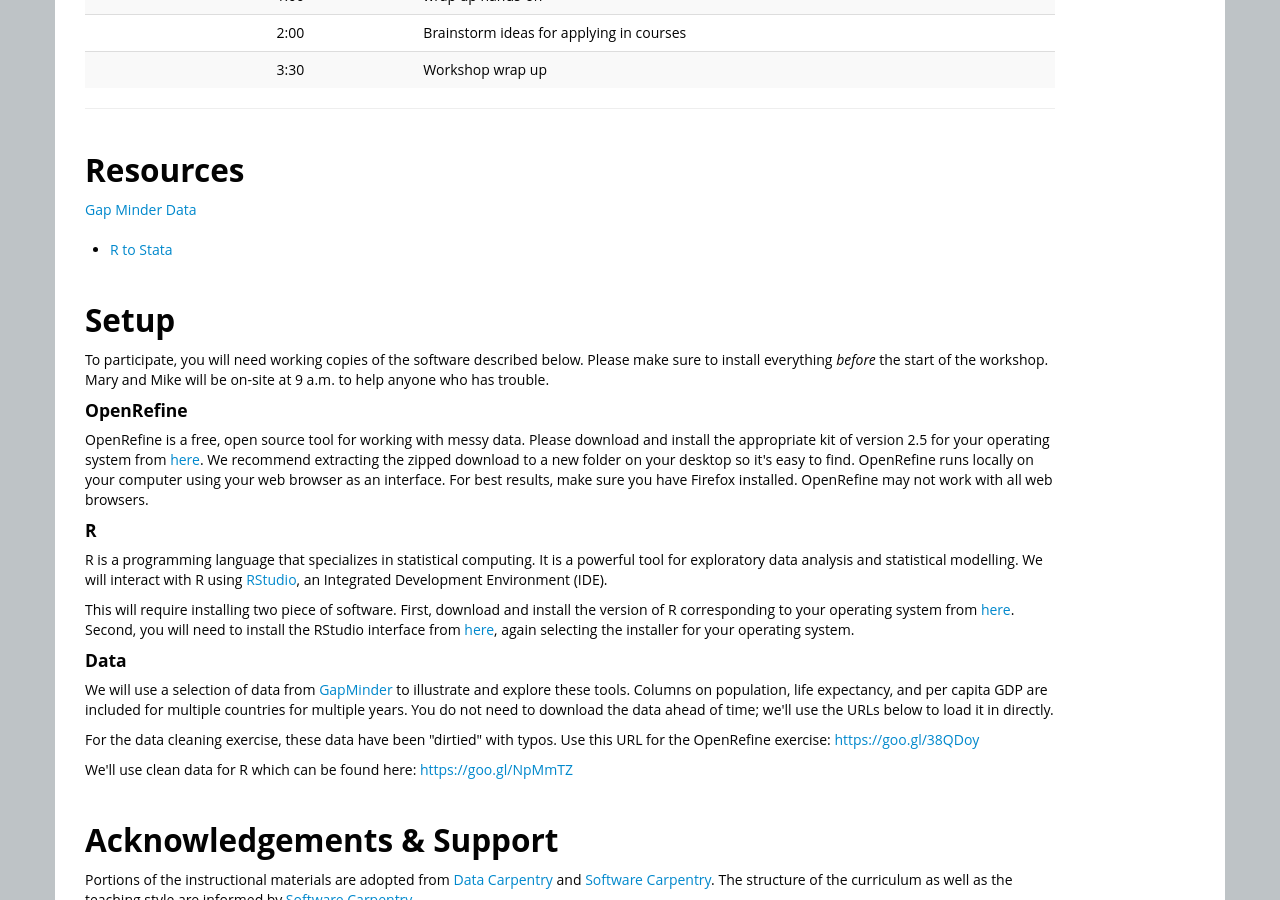
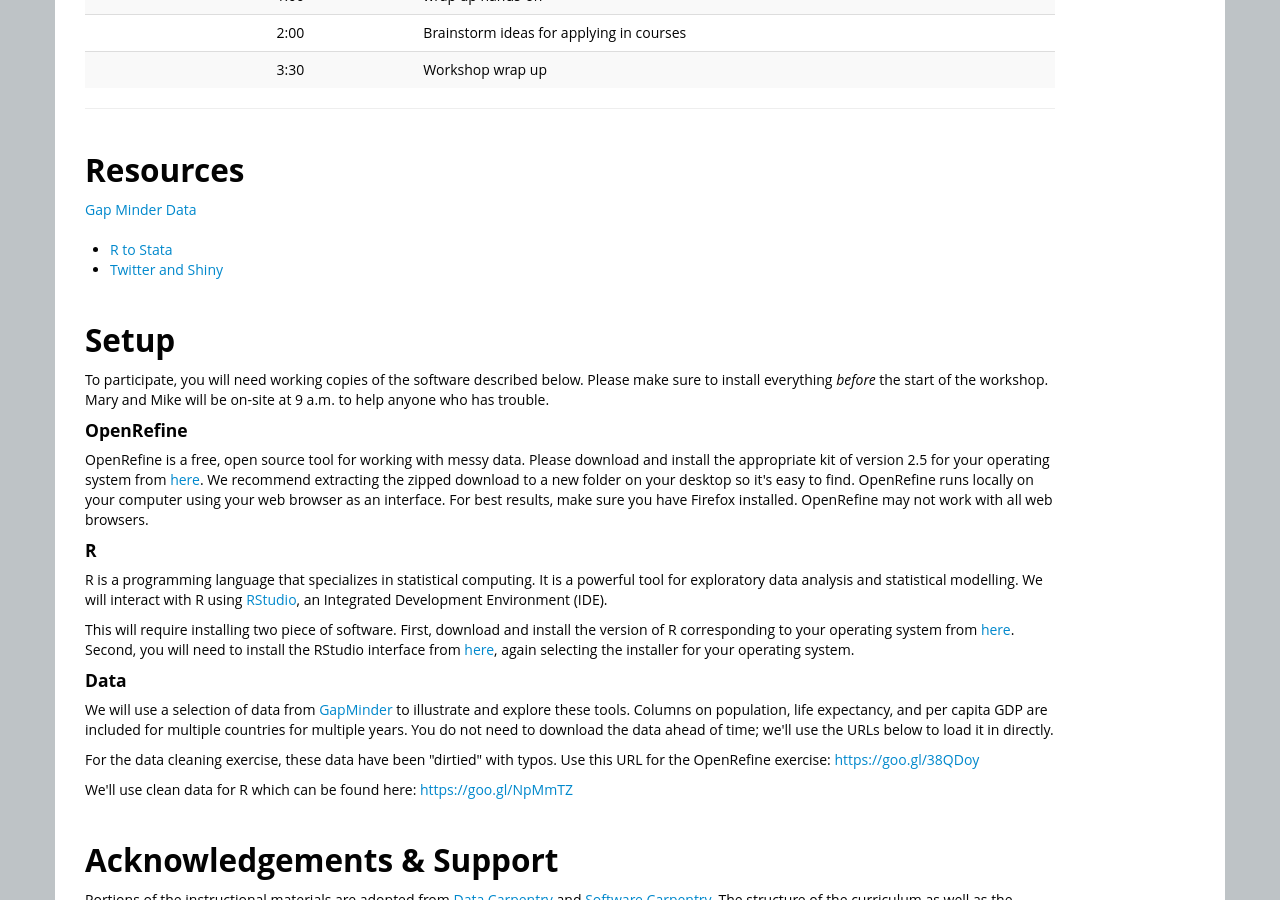
Before and after one commit to SESYNC-ci/BSOS-Jan-2015, a Jekyll site: the page built from index.html, in a window 1280 px wide and 900 px high, scrolled down 884 px. Built offline with Jekyll 4.4.1, drawn with Linux system fonts in a browser that asks for light colours.

Commit message:
Update index.html

```diff
--- a/index.html
+++ b/index.html
@@ -94,6 +94,7 @@ We'll explore ways to introduce state-of-the-art, practical computation to under
 
 <ul>
   <li><a href="http://www.princeton.edu/~otorres/RStata.pdf">R to Stata</a></li>
+  <li><a href="http://www.r-bloggers.com/how-to-create-a-twitter-sentiment-analysis-using-r-and-shiny/">Twitter and Shiny</a></li>
 </ul>
 
 <h2>Setup</h2>
```
